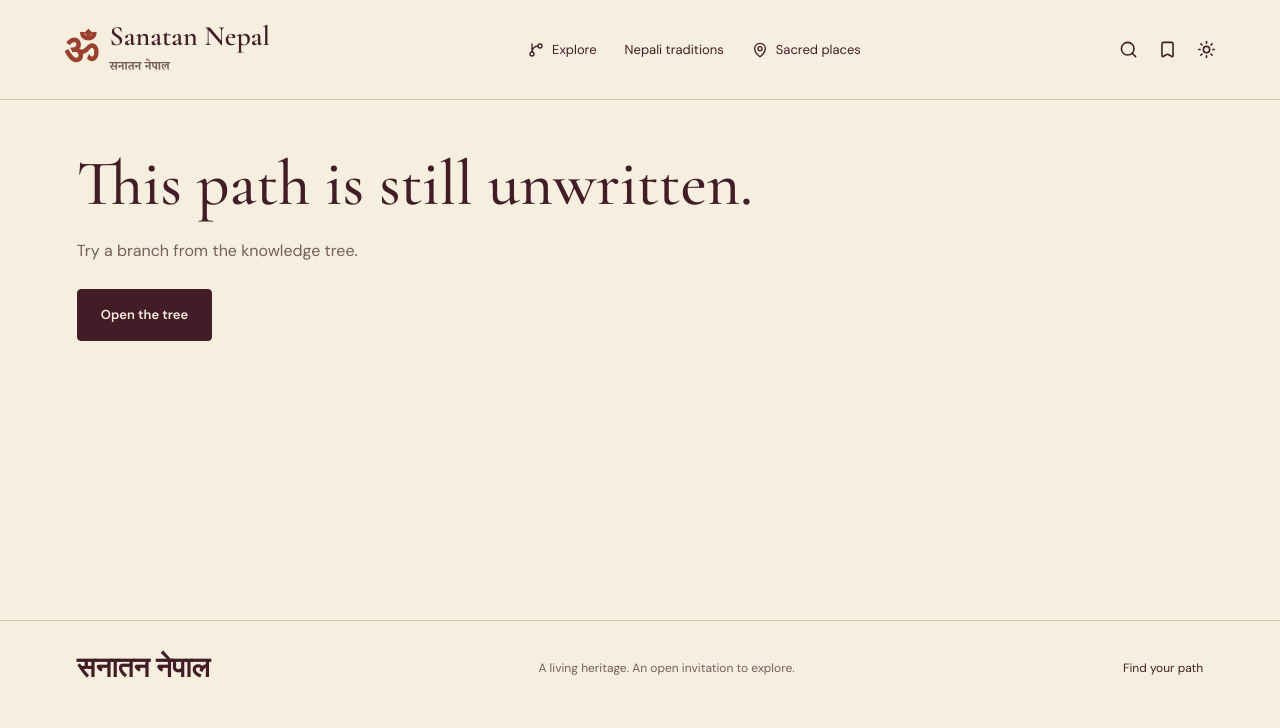
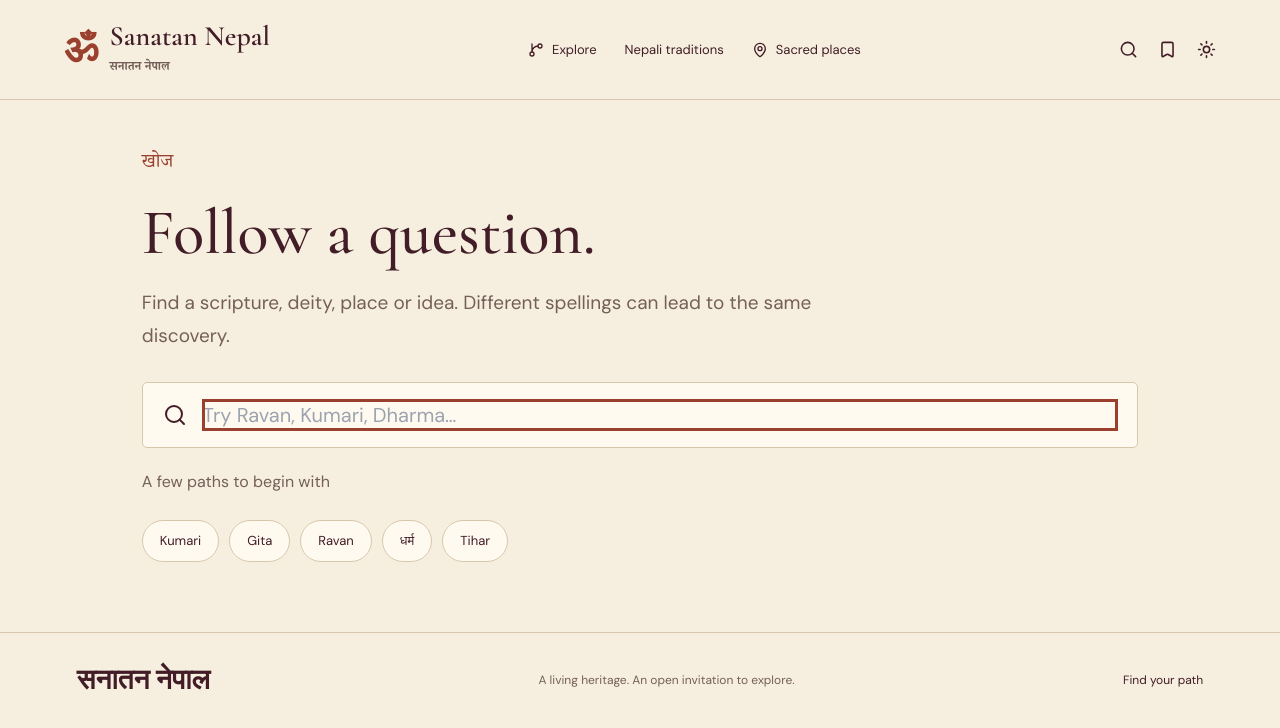
Before and after one commit to prasidupadhya/sanatan-nepal, a React (Vite) app: page /search in a window 1280 px wide. Shown: the top 728 px of the page. Built offline with nearby package versions, Linux system fonts and the light colour scheme.

Commit message:
feat(search): add fuzzy search with aliases and Devanagari

```diff
--- a/src/app/App.tsx
+++ b/src/app/App.tsx
@@ -1,3 +1,4 @@
+const SearchPage = lazy(() => import('./SearchPage'));
 const Saved = lazy(() => import('./Saved'));
 const TempleMap = lazy(() => import('../components/map/TempleMap'));
 import { lazy, Suspense, useEffect } from 'react';
@@ -65,6 +66,7 @@ export default function App() {
           }
         >
           <Routes>
+            <Route path="/search" element={<SearchPage />} />
             <Route path="/saved" element={<Saved />} />
             <Route
               path="/temples"
--- /dev/null
+++ b/src/app/SearchPage.tsx
@@ -0,0 +1,76 @@
+import { Link, useSearchParams } from 'react-router-dom';
+import { Search } from 'lucide-react';
+import { searchEntries } from '../content/search';
+import { branches } from '../content/catalog';
+export default function SearchPage() {
+  const [params, setParams] = useSearchParams();
+  const query = params.get('q') ?? '';
+  const results = searchEntries(query);
+  return (
+    <section className="page search-page">
+      <span className="devanagari">खोज</span>
+      <h1>Follow a question.</h1>
+      <p className="lede">
+        Find a scripture, deity, place or idea. Different spellings can lead to
+        the same discovery.
+      </p>
+      <label htmlFor="search-input" className="sr-only">
+        Search the encyclopedia
+      </label>
+      <div className="search-field">
+        <Search />
+        <input
+          id="search-input"
+          autoFocus
+          type="search"
+          value={query}
+          placeholder="Try Ravan, Kumari, Dharma…"
+          onChange={(e) =>
+            setParams(e.target.value ? { q: e.target.value } : {}, {
+              replace: true,
+            })
+          }
+        />
+      </div>
+      <p role="status">
+        {query
+          ? results.length + ' results for “' + query + '”'
+          : 'A few paths to begin with'}
+      </p>
+      {!query ? (
+        <div className="chips">
+          {['Kumari', 'Gita', 'Ravan', 'धर्म', 'Tihar'].map((q) => (
+            <button key={q} onClick={() => setParams({ q }, { replace: true })}>
+              {q}
+            </button>
+          ))}
+        </div>
+      ) : results.length ? (
+        <div className="search-results">
+          {results.map((e) => (
+            <Link to={'/read/' + e.id} key={e.id}>
+              <span className="step">
+                {branches.find((b) => b.id === e.branch)?.title}
+              </span>
+              <h2>
+                {e.title} <span className="devanagari">{e.devanagari}</span>
+              </h2>
+              <p>{e.summary}</p>
+            </Link>
+          ))}
+        </div>
+      ) : (
+        <div className="entry-card">
+          <h2>No path found yet.</h2>
+          <p>
+            Try a shorter word or another spelling, or browse the knowledge
+            tree.
+          </p>
+          <Link className="button" to="/explore">
+            Explore the tree
+          </Link>
+        </div>
+      )}
+    </section>
+  );
+}
--- /dev/null
+++ b/src/content/search.ts
@@ -0,0 +1,33 @@
+import Fuse from 'fuse.js';
+import { entries } from './catalog';
+const aliases: Record<string, string[]> = {
+  ravana: ['Ravan', 'Raavan'],
+  shiva: ['Shiv', 'Mahadev'],
+  pashupatinath: ['Pashupati'],
+  machindranath: [
+    'Macchendranath',
+    'Matsyendranath',
+    'Bunga Dya',
+    'Karunamaya',
+  ],
+  ganesha: ['Ganesh'],
+  dashain: ['Dasain', 'Dashami'],
+  teej: ['Tij'],
+  'bhagavad-gita': ['Gita', 'Geeta', 'Bhagwat Geeta'],
+};
+const index = new Fuse(
+  entries.map((e) => ({ ...e, aliases: aliases[e.id] ?? [] })),
+  {
+    keys: [
+      { name: 'title', weight: 3 },
+      { name: 'devanagari', weight: 3 },
+      { name: 'aliases', weight: 3 },
+      { name: 'summary', weight: 1 },
+    ],
+    threshold: 0.35,
+    ignoreLocation: true,
+  },
+);
+export function searchEntries(query: string) {
+  return query.trim() ? index.search(query.trim()).map((r) => r.item) : [];
+}
--- a/src/styles/index.css
+++ b/src/styles/index.css
@@ -1005,3 +1005,45 @@ progress {
     grid-template-columns: 1fr 1fr;
   }
 }
+
+.search-page {
+  max-width: 1150px;
+  margin: auto;
+}
+.search-field {
+  display: flex;
+  align-items: center;
+  gap: 16px;
+  padding: 17px 20px;
+  border: 1px solid var(--line);
+  border-radius: 5px;
+  background: var(--surface);
+  margin: 30px 0 20px;
+}
+.search-field input {
+  width: 100%;
+  background: transparent;
+  border: none;
+  font-size: 20px;
+  color: var(--ink);
+}
+.search-results a {
+  display: block;
+  border-bottom: 1px solid var(--line);
+  padding: 25px 0;
+}
+.search-results h2 {
+  font-size: 32px;
+  display: flex;
+  gap: 20px;
+  align-items: center;
+}
+.search-results .devanagari {
+  font-size: 17px;
+  margin: 0;
+}
+.search-results p {
+  font-size: 14px;
+  max-width: 80ch;
+  margin-bottom: 0;
+}
```
Also changed, not shown: 1 other file (tests, documents, lock files or other folders).
